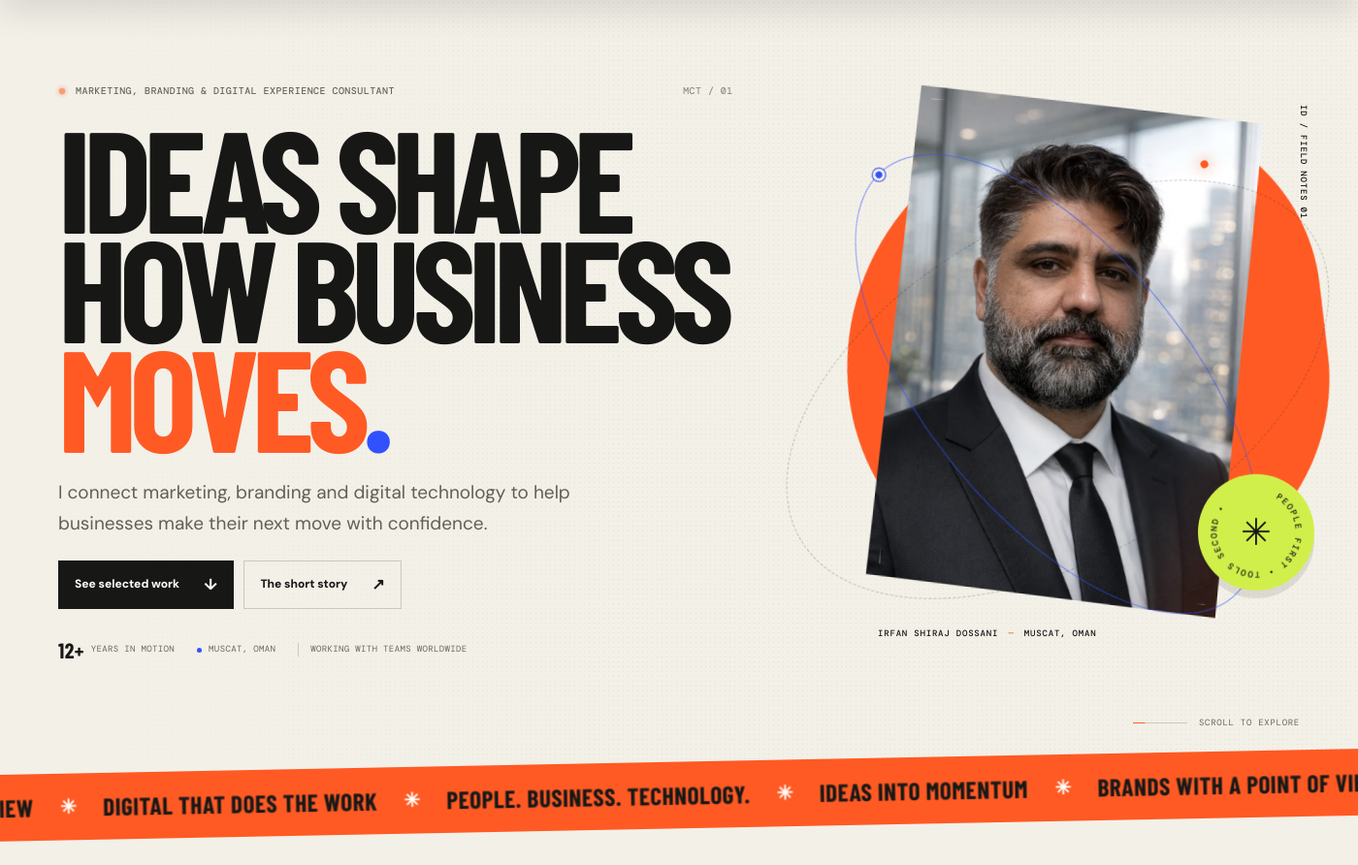
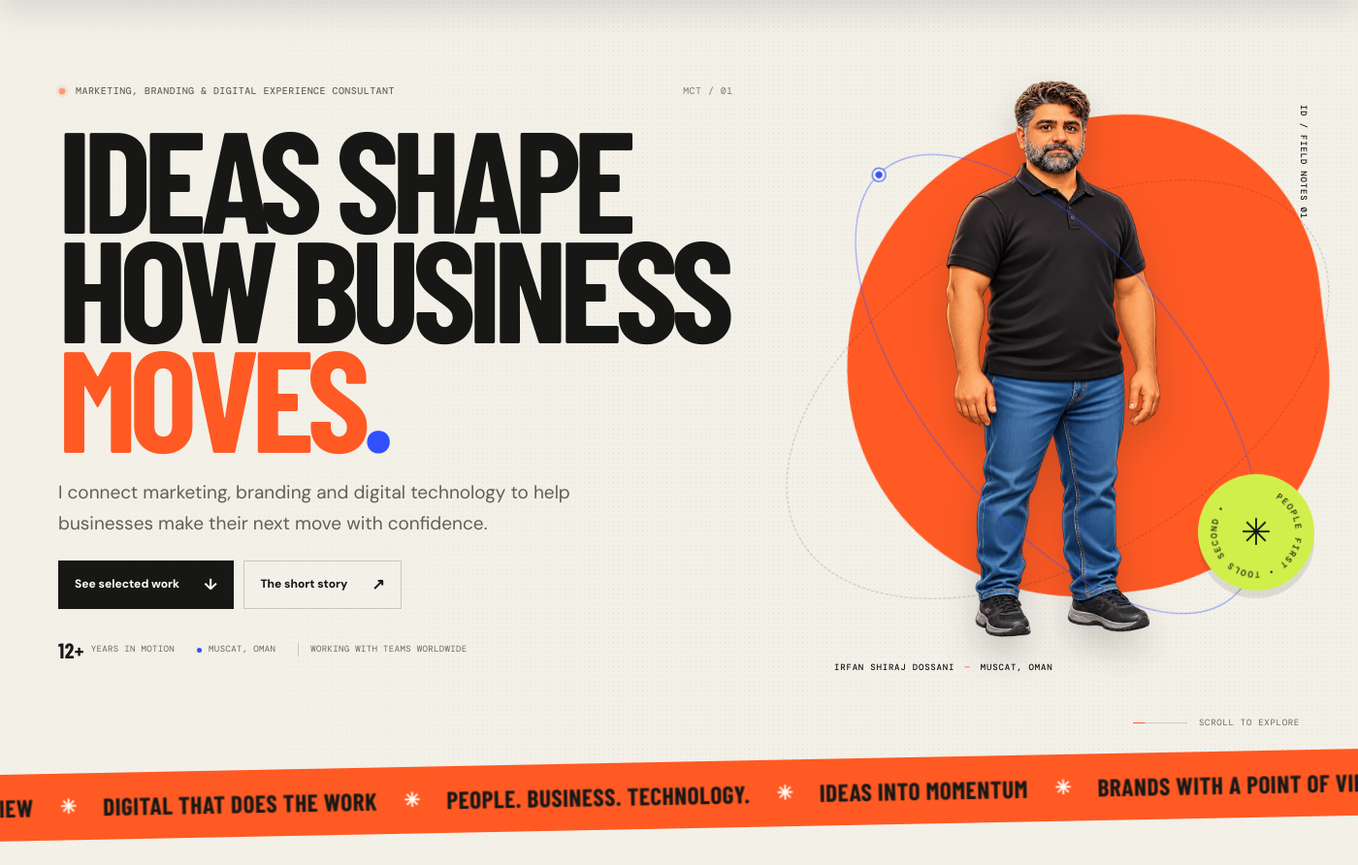
Before and after one commit to irfandossani2025/irfandossani, a Laravel app: page / in a window 1400 px wide; the page is wider, and only the part inside the window is pictured. Shown: the part 79-971 px from the top of that part at 97% size. Run offline with Laravel 12, Linux system fonts and the light colour scheme; some web fonts are replaced.

Commit message:
Replace portfolio portrait with cartoon avatar

```diff
--- a/public/css/portfolio.css
+++ b/public/css/portfolio.css
@@ -103,10 +103,9 @@ button:focus-visible, a:focus-visible, summary:focus-visible, input:focus-visibl
 .hero-footline__available { padding-left: 12px; border-left: 1px solid var(--line); }
 .hero-visual { position: relative; justify-self: end; width: min(100%, 500px); height: min(650px, 74vh); min-height: 510px; transform-style: preserve-3d; }
 .hero-visual__wash { position: absolute; inset: 8% -5% 10% 7%; border-radius: 47% 53% 50% 50%; transform: rotate(-11deg); background: var(--orange); animation: wash-morph 9s ease-in-out infinite alternate; }
-.hero-portrait { position: absolute; z-index: 2; inset: 3% 10% 7% 13%; overflow: hidden; transform: translate3d(var(--pointer-x,0px),var(--pointer-y,0px),0) rotate(3deg); background: var(--ink); box-shadow: 25px 30px 0 rgba(23,24,22,.08); clip-path: polygon(8% 0,100% 4%,94% 100%,0 95%); transition: transform .4s ease-out; }
-.hero-portrait img { width: 100%; height: 100%; object-fit: cover; object-position: 50% 23%; filter: saturate(.82) contrast(1.04); }
-.hero-portrait__shine { position: absolute; inset: 0; pointer-events: none; background: linear-gradient(115deg,rgba(255,255,255,.2),transparent 30%,transparent 78%,rgba(255,90,36,.2)); mix-blend-mode: screen; }
-.hero-portrait__frame { position: absolute; inset: 13px; border: 1px solid rgba(243,240,232,.45); clip-path: polygon(8% 0,100% 4%,94% 100%,0 95%); pointer-events: none; }
+.hero-portrait { position: absolute; z-index: 2; inset: 0 4% 2%; overflow: visible; transform: translate3d(var(--pointer-x,0px),var(--pointer-y,0px),0); background: transparent; transition: transform .4s ease-out; }
+.hero-portrait img { width: 100%; height: 100%; object-fit: contain; object-position: center bottom; filter: drop-shadow(0 18px 18px rgba(23,24,22,.2)); }
+.hero-portrait__shine, .hero-portrait__frame { display: none; }
 .hero-orbit { position: absolute; z-index: 3; top: 50%; left: 50%; width: 114%; height: 46%; margin: -23% 0 0 -57%; border: 1px solid rgba(49,81,255,.6); border-radius: 50%; pointer-events: none; transform: rotate(-34deg); }
 .hero-orbit--one { animation: orbit-spin 28s linear infinite; }
 .hero-orbit--two { width: 123%; height: 59%; margin: -29.5% 0 0 -61.5%; transform: rotate(34deg); border-style: dashed; border-color: rgba(23,24,22,.26); animation: orbit-spin-reverse 37s linear infinite; }
@@ -117,7 +116,7 @@ button:focus-visible, a:focus-visible, summary:focus-visible, input:focus-visibl
 .hero-sticker text { fill: var(--ink); font: 500 8.1px var(--mono); letter-spacing: 1.35px; }
 .hero-sticker > span { font-size: 38px; line-height: 1; }
 .hero-visual__caption, .hero-visual__serial { position: absolute; z-index: 4; color: var(--ink); font: 500 9px var(--mono); letter-spacing: .09em; }
-.hero-visual__caption { bottom: 2%; left: 13%; }
+.hero-visual__caption { bottom: -4%; left: 4%; }
 .hero-visual__caption i { padding-inline: 4px; color: var(--orange); font-style: normal; }
 .hero-visual__serial { top: 5%; right: -2%; writing-mode: vertical-rl; }
 .hero-scroll { position: absolute; right: 0; bottom: 35px; display: inline-flex; align-items: center; gap: 12px; color: var(--muted); font: 400 9px var(--mono); letter-spacing: .08em; text-transform: uppercase; }
@@ -277,7 +276,7 @@ html[data-motion="off"] .js [data-reveal] { opacity: 1; transform: none; }
     :root { --shell: calc(100% - 36px); }
     .site-header__inner { min-height: 64px; }.brand-glyph { width: 37px; height: 37px; }.brand-name { font-size: 10px; }.brand-name small { font-size: 7px; }
     .hero-section { display: flex; min-height: auto; flex-direction: column; align-items: stretch; gap: 13px; padding: 46px 0 79px; }.hero-copy { padding-top: 0; }.hero-kicker { gap: 8px; margin-bottom: 19px; font-size: 8px; }.hero-kicker__index { margin-left: auto; }.hero-title { font-size: clamp(69px,16vw,100px); line-height: .78; }.hero-intro { max-width: 440px; margin: 21px 0 17px; font-size: 13px; }.hero-actions { gap: 7px; }.button { min-height: 44px; gap: 13px; padding-inline: 12px; font-size: 10px; }.hero-footline { gap: 9px 12px; margin-top: 22px; font-size: 7px; }.hero-footline strong { font-size: 19px; }.hero-footline__available { padding-left: 8px; }
-    .hero-visual { align-self: center; width: min(82%,360px); height: 410px; min-height: 0; margin: 3px auto 0; }.hero-visual__wash { inset: 8% -8% 9% 5%; }.hero-portrait { inset: 2% 10% 8% 11%; }.hero-sticker { right: -6%; bottom: 7%; width: 83px; }.hero-visual__caption { bottom: 1%; left: 11%; font-size: 7px; }.hero-visual__serial { right: 0; top: 4%; font-size: 7px; }.hero-scroll { right: auto; bottom: 27px; left: 0; font-size: 8px; }
+    .hero-visual { align-self: center; width: min(82%,360px); height: 410px; min-height: 0; margin: 3px auto 0; }.hero-visual__wash { inset: 8% -8% 9% 5%; }.hero-portrait { inset: 0 3% 2%; }.hero-sticker { right: -6%; bottom: 7%; width: 83px; }.hero-visual__caption { bottom: -5%; left: 4%; font-size: 7px; }.hero-visual__serial { right: 0; top: 4%; font-size: 7px; }.hero-scroll { right: auto; bottom: 27px; left: 0; font-size: 8px; }
     .marquee { padding: 14px 0; }.marquee__track { gap: 17px; }.marquee__track span { font-size: 20px; }.marquee__track b { font-size: 15px; }
     .work-section { padding-top: 82px; padding-bottom: 83px; }.section-heading { display: block; margin-bottom: 29px; }.section-heading h2,.approach-intro h2,.brief-heading h2,.assistant-intro h2 { font-size: clamp(54px,13vw,73px); }.section-heading__aside { justify-content: space-between; gap: 18px; margin-top: 20px; }.section-heading__aside p,.section-heading__aside-copy { font-size: 12px; }.section-heading__scribble { font-size: 48px; }
     .work-toolbar { display: block; margin-bottom: 14px; }.work-filters { gap: 6px; }.filter-button { min-height: 32px; padding-inline: 9px; font-size: 8px; }.filter-status { margin-top: 10px; text-align: left; }.project-grid { grid-template-columns: 1fr; gap: 13px; }.project-card:first-child { grid-column: auto; display: flex; }.project-card__visual,.project-card:first-child .project-card__visual { min-height: 242px; }.project-card__body,.project-card:first-child .project-card__body { padding: 18px; }.project-card h3 { font-size: 36px; }.project-card p,.project-card:first-child p { margin-bottom: 15px; font-size: 12px; }
--- a/resources/views/layouts/app.blade.php
+++ b/resources/views/layouts/app.blade.php
@@ -10,14 +10,14 @@
     <meta property="og:title" content="@yield('title', 'Irfan Dossani — Marketing, Branding & Digital Experiences')">
     <meta property="og:description" content="@yield('description', config('portfolio.experience_summary'))">
     <meta property="og:url" content="{{ url()->current() }}">
-    <meta property="og:image" content="{{ asset('images/irfan-portrait.webp') }}">
+    <meta property="og:image" content="{{ asset('images/irfan-avatar-cartoon.webp') }}">
     <link rel="canonical" href="{{ url()->current() }}">
     <script>document.documentElement.classList.add('js');</script>
     <link rel="icon" href="{{ asset('favicon.svg') }}" type="image/svg+xml">
     <link rel="preconnect" href="https://fonts.googleapis.com">
     <link rel="preconnect" href="https://fonts.gstatic.com" crossorigin>
     <link href="https://fonts.googleapis.com/css2?family=Barlow+Condensed:wght@500;600;700;800;900&family=DM+Mono:wght@400;500&family=DM+Sans:wght@400;500;600;700;800&display=swap" rel="stylesheet">
-    <link rel="stylesheet" href="{{ asset('css/portfolio.css') }}?v=2.2.2">
+    <link rel="stylesheet" href="{{ asset('css/portfolio.css') }}?v=2.3.1">
     @yield('head')
     <title>@yield('title', 'Irfan Dossani — Marketing, Branding & Digital Experiences')</title>
 </head>
--- a/resources/views/portfolio.blade.php
+++ b/resources/views/portfolio.blade.php
@@ -59,7 +59,7 @@
             <div class="hero-orbit hero-orbit--one" aria-hidden="true"><i></i></div>
             <div class="hero-orbit hero-orbit--two" aria-hidden="true"><i></i></div>
             <div class="hero-portrait" data-parallax-card>
-                <img src="{{ asset('images/irfan-portrait.webp') }}" alt="Irfan Dossani in a dark suit" width="1000" height="1500" fetchpriority="high">
+                <img src="{{ asset('images/irfan-avatar-cartoon.webp') }}" alt="Cartoon avatar of Irfan Dossani wearing a black polo, blue jeans and black walking shoes" width="1024" height="1536" fetchpriority="high">
                 <span class="hero-portrait__shine" aria-hidden="true"></span>
                 <span class="hero-portrait__frame" aria-hidden="true"></span>
             </div>
```
Also changed, not shown: public/images/irfan-avatar-cartoon.webp (added).
